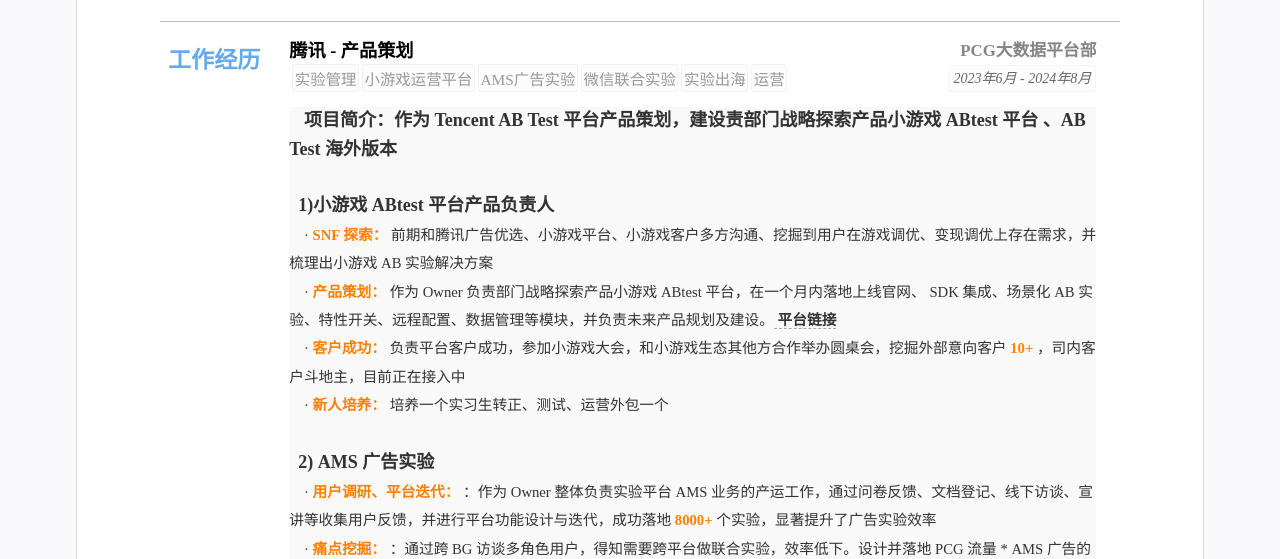
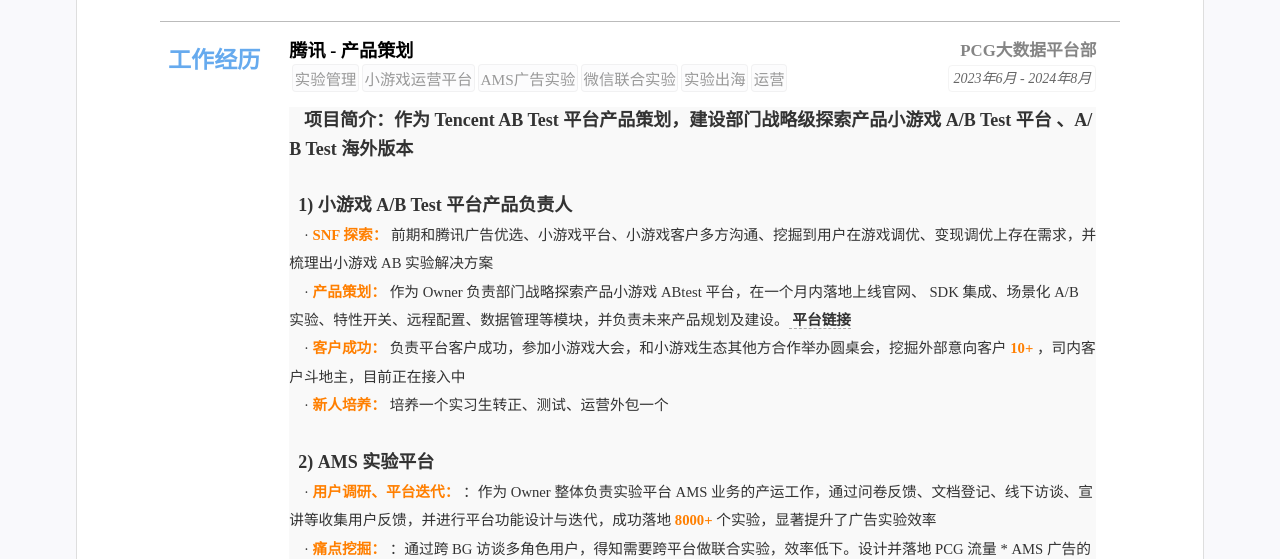
Before and after one commit to kuailexiaoshenxian/cn-wx-cv, a Jekyll site: the page built from index.html, in a window 1280 px wide. Shown: the part 565-1124 px from the top of the page. Built offline with Jekyll 4.4.1, drawn with Linux system fonts in a browser that asks for light colours.

Commit message:
Update resume.yml

```diff
--- a/_data/resume.yml
+++ b/_data/resume.yml
@@ -99,15 +99,15 @@ main: #简历主要内容，
     # - 画像提升
     # - 实验配置
     # summary: 职务或者工作总结(自动折叠) 业务数据科学：负责新闻业务画像覆盖率、准确率提升，建立画像服务的指标监控体系 <br>  &nbsp &nbsp  平台数据开发：作为开发者完成数据平台的链路搭建和功能上线，为业务提供可靠的画像平台服务
-    detail: <font face="等线"><font size=4><strong>项目简介：作为 Tencent AB Test 平台产品策划，建设责部门战略探索产品小游戏 ABtest 平台 、AB Test 海外版本</strong></font></font> <br>  &nbsp &nbsp
+    detail: <font face="等线"><font size=4><strong>项目简介：作为 Tencent AB Test 平台产品策划，建设部门战略级探索产品小游戏 A/B Test 平台 、A/B Test 海外版本</strong></font></font> <br>  &nbsp &nbsp
            <br>
-            <font face="等线"><font size=4><strong> &nbsp 1)小游戏 ABtest 平台产品负责人</strong></font> <br>  &nbsp &nbsp
+            <font face="等线"><font size=4><strong> &nbsp 1) 小游戏 A/B Test 平台产品负责人</strong></font> <br>  &nbsp &nbsp
             · <font color=#FF7F00><strong>SNF 探索： </strong></font>前期和腾讯广告优选、小游戏平台、小游戏客户多方沟通、挖掘到用户在游戏调优、变现调优上存在需求，并梳理出小游戏 AB 实验解决方案<br> &nbsp &nbsp
-            · <font color=#FF7F00><strong>产品策划： </strong></font>作为 Owner 负责部门战略探索产品小游戏 ABtest 平台，在一个月内落地上线官网、 SDK 集成、场景化 AB 实验、特性开关、远程配置、数据管理等模块，并负责未来产品规划及建设。 <a href="https://abetterchoice.cn/"> <strong>平台链接</strong> </a><br> &nbsp &nbsp
+            · <font color=#FF7F00><strong>产品策划： </strong></font>作为 Owner 负责部门战略探索产品小游戏 ABtest 平台，在一个月内落地上线官网、 SDK 集成、场景化 A/B 实验、特性开关、远程配置、数据管理等模块，并负责未来产品规划及建设。 <a href="https://abetterchoice.cn/"> <strong>平台链接</strong> </a><br> &nbsp &nbsp
             · <font color=#FF7F00><strong>客户成功： </strong></font>负责平台客户成功，参加小游戏大会，和小游戏生态其他方合作举办圆桌会，挖掘外部意向客户<font color=#FF7F00><strong> 10+ </strong></font> ，司内客户斗地主，目前正在接入中 <br> &nbsp &nbsp
             · <font color=#FF7F00><strong>新人培养： </strong></font>培养一个实习生转正、测试、运营外包一个 <br> &nbsp &nbsp
             <br>
-            <font face="等线"><font size=4><strong> &nbsp 2) AMS 广告实验</strong></font> <br>  &nbsp &nbsp
+            <font face="等线"><font size=4><strong> &nbsp 2) AMS 实验平台</strong></font> <br>  &nbsp &nbsp
             · <font color=#FF7F00><strong>用户调研、平台迭代： </strong></font>：作为 Owner 整体负责实验平台 AMS 业务的产运工作，通过问卷反馈、文档登记、线下访谈、宣讲等收集用户反馈，并进行平台功能设计与迭代，成功落地<font color=#FF7F00><strong> 8000+ </strong></font> 个实验，显著提升了广告实验效率 <br> &nbsp &nbsp
             · <font color=#FF7F00><strong>痛点挖掘： </strong></font>：通过跨 BG 访谈多角色用户，得知需要跨平台做联合实验，效率低下。设计并落地 PCG 流量 * AMS 广告的联合实验，上线半个月现在已经平稳落地<font color=#FF7F00><strong> 1000+ </strong></font>实验（半年超越原旧实验平台 5 年的累积量），显著提升 <font color=#FF7F00><strong>  跨团队</strong></font> 的实验迭代效率。落地 WX 流量 *  AMS 广告联合实验，目前搜一搜、问一问、视频号均已接入  <br>  &nbsp &nbsp
             <br>
```
